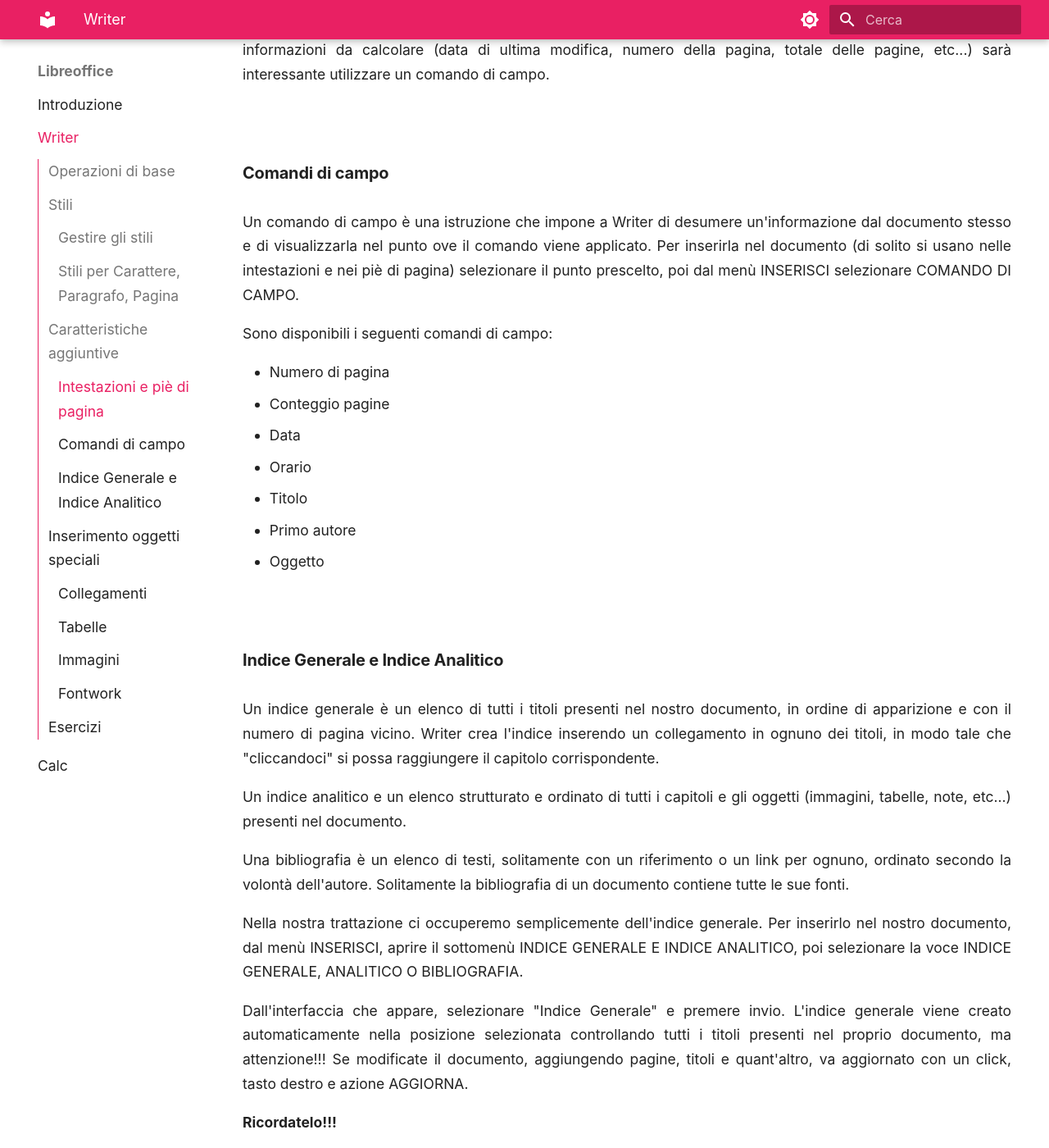
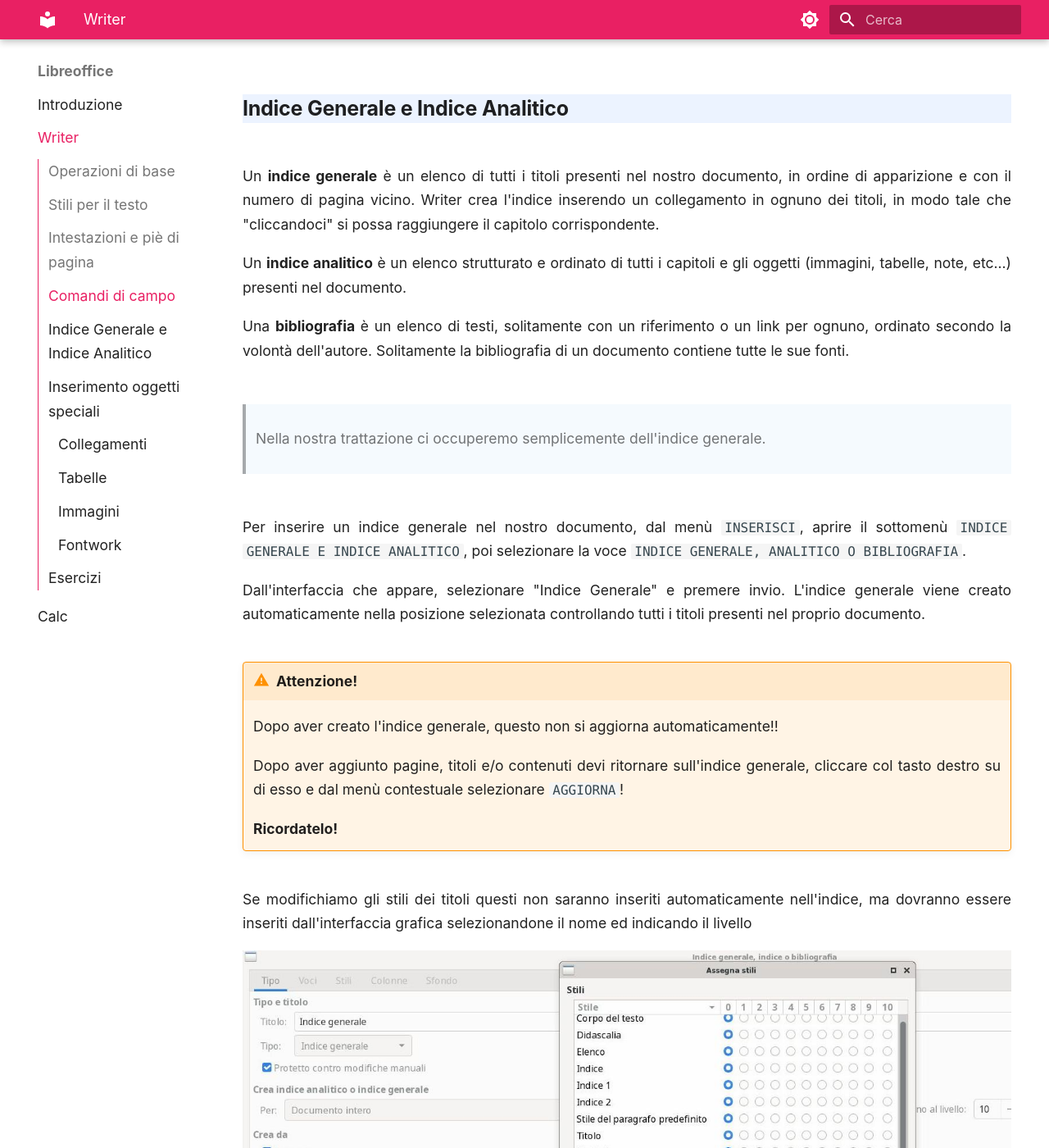
Before and after one commit to adjamhub/infohandouts, an MkDocs documentation site: the page built from docs/libreoffice/51_writer.md, in a window 1280 px wide and 1400 px high, scrolled down 6165 px. Shown: the whole window at 82% size. Built offline with MkDocs 1.6.1 and Material for MkDocs 9.7.7, drawn with Linux system fonts in a browser that asks for light colours; some of the changed text lies outside the part shown.

Commit message:
Writer fixes

```diff
--- a/docs/libreoffice/51_writer.md
+++ b/docs/libreoffice/51_writer.md
@@ -11,7 +11,7 @@
 contenuti per arricchire il documento stesso.
 
 Esempi di editor di documenti sono i comunissimi Microsoft Word e
-LibreOffice Writer. Noi qui (lo avrete capito) approcciamo un po\'
+LibreOffice Writer. Noi qui (lo avrete capito) approcciamo un po'
 l'editor LibreOffice Writer.
 
 
@@ -47,7 +47,7 @@
 
 
 
-## Stili
+## Stili per il testo
 
 
 Questo capitolo è il più complicato da spiegare di tutto il corso su
@@ -60,10 +60,9 @@
 alto, basta modificarne il font (il tipo di carattere), la dimensione e
 metterlo grassetto, giusto?!
 
-No!
+**No!**
 
-Per diventare un titolo bisogna modificarne lo stile! Guardate la figura
-sotto (è orribile, lo so).
+Per diventare un titolo bisogna modificarne lo stile! Guardate la figura sotto (è orribile, lo so).
 
 
 ![stili](stili.jpg)
@@ -78,15 +77,13 @@
 tutti di stile "Corpo del testo" oppure uno stile derivato da questi.
 
 
+!!! note "Il menù per gli stili"
 
-### Gestire gli stili
+    A un certo punto In Writer è comparso addirittura un **menù dedicato agli stili**
+    per permettere agli utenti di gestire al meglio questo importantissimo
+    aspetto della formattazione dei documenti.
 
-
-In LibreOffice 6.x è comparso addirittura un menù dedicato agli stili
-per permettere agli utenti di gestire al meglio questo importantissimo
-aspetto della formattazione dei documenti.
-
-Esagerando un po\', si potrebbe dire che, deciso *quello che si vuole
+Esagerando un po', si potrebbe dire che, deciso *quello che si vuole
 scrivere*, prima di scriverlo nel documento, bisognerebbe *decidere come
 scriverlo*, creando e modificando degli stili adatti al layout che
 vogliamo creare. Infine si passa alla digitazione vera e propria del
@@ -99,10 +96,6 @@
 
 Come si crea uno stile, si modifica e si applica ad un documento lo
 vediamo a lezione.
-
-
-
-### Stili per Carattere, Paragrafo, Pagina
 
 
 Gli stili si applicano ad un contesto. E i contesti in un editor di
@@ -167,19 +160,8 @@
 
 
 
-## Caratteristiche aggiuntive
+## Intestazioni e piè di pagina
 
-
-Esistono una serie di opzioni aggiuntive che possono essere inserite in
-un documento Writer per abbellirne l'aspetto o modificarne il
-comportamento. Vediamo le opzioni più importanti:
-
-
-
-### Intestazioni e piè di pagina
-
-
-![Intestazioni e piè di pagina](header_footer.jpg)
 
 !!! tip "In Inglese"
     L'intestazione di pagina si chiama ***header***,
@@ -187,30 +169,34 @@
     Continuando l'analogia, il corpo della pagina viene chiamato ***body***
 
 
+![Intestazioni e piè di pagina](header_footer.jpg){style="float:left;margin-right:20px"}
+
 L'intestazione e il piè di pagina sono due aree *separate* del foglio che
 si trovano rispettivamente sopra e sotto il corpo centrale della pagina.
 
 Queste due aree appartengono allo stile della pagina e saranno quindi
 ripetute costantemente in tutte le pagine del documento.
 
-Per inserirle in un documento, selezionare, dal menù INSERISCI, la voce
-INTESTAZIONE E PIE' DI PAGINA; poi cliccare dentro ognuna di esse per
+Per inserirle in un documento, seleziona, dal menù `INSERISCI`, la voce
+`INTESTAZIONE E PIE' DI PAGINA`; poi cliccare dentro ognuna di esse per
 inserire informazioni che saranno ripetute in tutto il documento.
 
-Per inserire informazioni conosciute (es: titolo del documento, autore,
-titolo del capitolo, etc...) oppure informazioni da calcolare (data di
-ultima modifica, numero della pagina, totale delle pagine, etc...) sarà
-interessante utilizzare un comando di campo.
+Queste zone particolari di ogni pagina sono solitamente costellate di
+informazioni generiche be definite (ad esempio: il titolo del documento, l'autore,
+il titolo del capitolo, etc...) oppure informazioni che vengono calcolate in tempo reale
+(ad esempio: la data di ultima modifica, il numero della pagina, il totale delle pagine, etc...).
+
+Come si gestiscono tutte queste informazioni automatiche è oggetto del prossimo argmento.
 
 
-### Comandi di campo
+## Comandi di campo
 
 
 Un comando di campo è una istruzione che impone a Writer di desumere
 un'informazione dal documento stesso e di visualizzarla nel punto ove il
 comando viene applicato. Per inserirla nel documento (di solito si usano
 nelle intestazioni e nei piè di pagina) selezionare il punto prescelto,
-poi dal menù INSERISCI selezionare COMANDO DI CAMPO.
+poi dal menù `INSERISCI` selezionare `COMANDO DI CAMPO`.
 
 Sono disponibili i seguenti comandi di campo:
 
@@ -223,44 +209,47 @@
 - Oggetto
 
 
-### Indice Generale e Indice Analitico
+
+## Indice Generale e Indice Analitico
 
 
-Un indice generale è un elenco di tutti i titoli presenti nel nostro
+Un **indice generale** è un elenco di tutti i titoli presenti nel nostro
 documento, in ordine di apparizione e con il numero di pagina vicino.
 Writer crea l'indice inserendo un collegamento in ognuno dei titoli, in
 modo tale che "cliccandoci" si possa raggiungere il capitolo
 corrispondente.
 
-Un indice analitico e un elenco strutturato e ordinato di tutti i
+Un **indice analitico** è un elenco strutturato e ordinato di tutti i
 capitoli e gli oggetti (immagini, tabelle, note, etc...) presenti nel
 documento.
 
-Una bibliografia è un elenco di testi, solitamente con un riferimento o
+Una **bibliografia** è un elenco di testi, solitamente con un riferimento o
 un link per ognuno, ordinato secondo la volontà dell'autore. Solitamente
 la bibliografia di un documento contiene tutte le sue fonti.
 
-Nella nostra trattazione ci occuperemo semplicemente dell'indice
-generale. Per inserirlo nel nostro documento, dal menù INSERISCI, aprire
-il sottomenù INDICE GENERALE E INDICE ANALITICO, poi selezionare la voce
-INDICE GENERALE, ANALITICO O BIBLIOGRAFIA.
+> Nella nostra trattazione ci occuperemo semplicemente dell'indice generale.
 
-Dall'interfaccia che appare, selezionare "Indice Generale" e premere
-invio. L'indice generale viene creato automaticamente nella posizione
-selezionata controllando tutti i titoli presenti nel proprio documento,
-ma attenzione!!! Se modificate il documento, aggiungendo pagine, titoli
-e quant'altro, va aggiornato con un click, tasto destro e azione
-AGGIORNA.
+Per inserire un indice generale nel nostro documento, dal menù `INSERISCI`, aprire
+il sottomenù `INDICE GENERALE E INDICE ANALITICO`, poi selezionare la voce
+`INDICE GENERALE, ANALITICO O BIBLIOGRAFIA`.
 
-**Ricordatelo!!!**
+Dall'interfaccia che appare, selezionare "Indice Generale" e premere invio.
+L'indice generale viene creato automaticamente nella posizione selezionata controllando tutti i titoli presenti nel proprio documento.
+
+!!! warning "Attenzione!"
+
+    Dopo aver creato l'indice generale, questo non si aggiorna automaticamente!!
+
+    Dopo aver aggiunto pagine, titoli e/o contenuti devi ritornare sull'indice generale,
+    cliccare col tasto destro su di esso e dal menù contestuale selezionare `AGGIORNA`!
+
+    **Ricordatelo!**
 
 Se modifichiamo gli stili dei titoli questi non saranno inseriti
 automaticamente nell'indice, ma dovranno essere inseriti
 dall'interfaccia grafica selezionandone il nome ed indicando il livello
 
-
 ![indice generale o analitico](indice.jpg)
-
 
 Dalla finestra di inserimento indice, mettete la spunta su "stili
 aggiuntivi", poi dal pulsante "Assegna Stili" andate ad indicare il
@@ -324,35 +313,12 @@
 Per permettere all'immagine di posizionarsi correttamente secondo il
 nostro volere bisogna considerare alcune cose:
 
-| Proprietà                  | Descrizione                            |
-|----------------------------|----------------------------------------|
-| Ancoraggio                 | Stabilisce come l'immagine è legata al testo. Può essere ancorata:            |
-|                            |                                        |
-| Scorrimento                | Stabilisce in quale modo il testo      |
-|                            | debba scorrere sull'immagine e se esso |
-|                            | possa attraversarla. Opzioni           |
-|                            | possibili:                             |
-| Allineamento               | Stabilisce l'allineamento              |
-|                            | dell'immagine rispetto all'ancoraggio. |
-|                            | Opzioni possibili.                     |
-|                            |                                        |
-|                            | Allineamento orizzontale: **a destra,  |
-|                            | al centro, a sinistra**                |
-|                            |                                        |
-|                            | Allineamento verticale: **in alto, al  |
-|                            | centro, in basso**                     |
-| Bordi e distanza dal testo | Sono parametri che si possono          |
-|                            | modificare dalle proprietà             |
-|                            | dell'immagine.                         |
-|                            |                                        |
-|                            | Stabiliscono appunto se e come         |
-|                            | l'immagine deve avere un bordo e a     |
-|                            | quale distanza deve essere il testo da |
-|                            | essa (margin).                         |
-|                            |                                        |
-|                            | Lavorando su questi due parametri si   |
-|                            | mette meglio in evidenza l'immagine e  |
-|                            | si rende più leggibile il testo.       |
+| Proprietà                  | Descrizione                                                                                   |
+|----------------------------|-----------------------------------------------------------------------------------------------|
+| Ancoraggio                 | Stabilisce come l'immagine è legata al testo.                                                 |
+| Scorrimento                | Stabilisce in quale modo il testo debba scorrere sull'immagine e se esso possa attraversarla. |
+| Allineamento               | Stabilisce l'allineamento dell'immagine rispetto all'ancoraggio.                              |
+| Bordi e distanza dal testo | Sono parametri che si possono modificare dalle proprietà dell'immagine.                       |
 
 
 
```
